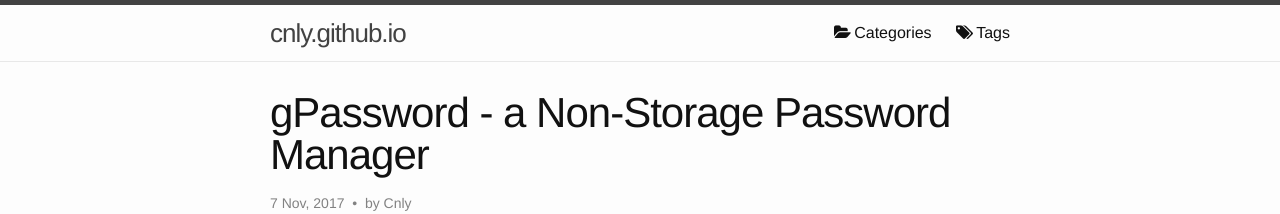
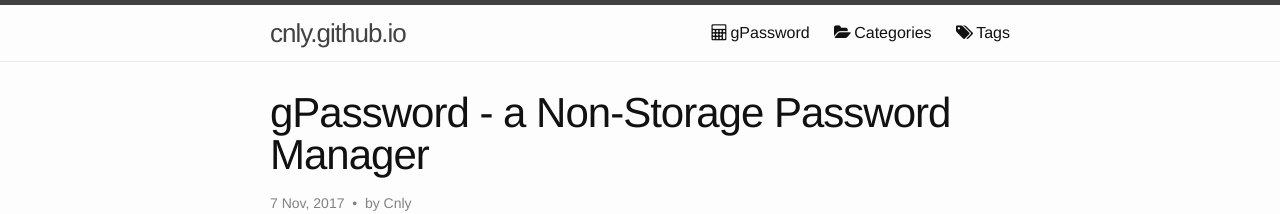
Before and after one commit to Cnly/cnly.github.io, a Jekyll site: the page built from _posts/2017-11-07-gpassword.md, in a window 1280 px wide. Shown: the top 214 px of the page. Built offline with Jekyll 4.4.1, drawn with Linux system fonts in a browser that asks for light colours.

Commit message:
gPw on home page!

```diff
--- a/_includes/header.html
+++ b/_includes/header.html
@@ -15,10 +15,15 @@
 
       <div class="trigger">
         {% for page in site.pages %}
+          {% if page.tool_title %}
+            <a class="page-link" href="{{ page.url | prepend: site.baseurl }}">
+              {% if page.fa-icon %}<i class="fa fa-{{ page.fa-icon }}" style="margin-right: 3px;" aria-hidden="true"></i>{% endif %}{{ page.tool_title }}</a>
+          {% endif %}
+        {% endfor %}
+        {% for page in site.pages %}
           {% if page.title %}
-          <a class="page-link" href="{{ page.url | prepend: site.baseurl }}">
-            {% if page.fa-icon %}
-              <i class="fa fa-{{ page.fa-icon }}" style="margin-right: 3px;" aria-hidden="true"></i>{% endif %}{{ page.title }}</a>
+            <a class="page-link" href="{{ page.url | prepend: site.baseurl }}">
+              {% if page.fa-icon %}<i class="fa fa-{{ page.fa-icon }}" style="margin-right: 3px;" aria-hidden="true"></i>{% endif %}{{ page.title }}</a>
           {% endif %}
         {% endfor %}
       </div>
```
Also changed, not shown: gpw.md (+2 -0 lines).
